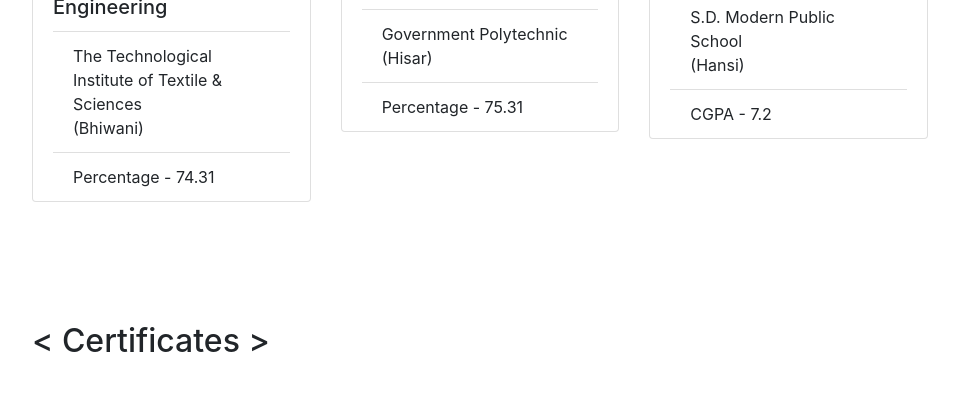
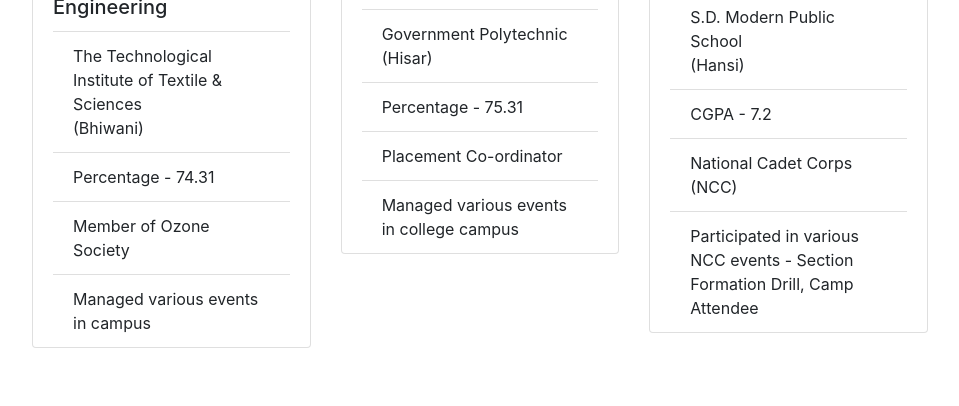
Before and after one commit to SmileVinocha/web1, a website with bundled scripts: page index.html in a window 1280 px wide. Shown: the part 2800-3206 px from the top of the page, without its empty margins (304-1263 px from the left). Built offline with nearby package versions, Linux system fonts and the light colour scheme; a web font is replaced by a local one.

Commit message:
Update index.html

```diff
--- a/index.html
+++ b/index.html
@@ -5,7 +5,7 @@
     <meta charset="utf-8" />
     <meta name="viewport" content="width=device-width, initial-scale=1, shrink-to-fit=no" />
     <meta name="description" content="" />
-    <meta name="author" content="Savvina Drougouti" />
+    <meta name="author" content="Smile" />
 
     <title>Smile Vinocha</title>
     <link rel="icon" href="/favicon.ico" type="image/x-icon" />
@@ -306,6 +306,10 @@
                             <ul class="list-group list-group-flush">
                                 <li class="list-group-item">The Technological Institute of Textile & Sciences<br>(Bhiwani)</li>
                                 <li class="list-group-item">Percentage - 74.31</li>
+                                <li class="list-group-item">Member of Ozone Society</li>
+                                <li class="list-group-item">Managed various events in campus</li>
+
+
 
                             </ul>
                         </div>
@@ -323,6 +327,10 @@
                             <ul class="list-group list-group-flush">
                                 <li class="list-group-item">Government Polytechnic<br>(Hisar)</li>
                                 <li class="list-group-item">Percentage - 75.31</li>
+                                <li class="list-group-item">Placement Co-ordinator</li>
+                                <li class="list-group-item">Managed various events in college campus</li>
+
+
 
                             </ul>
                         </div>
@@ -341,6 +349,10 @@
                             <ul class="list-group list-group-flush">
                                 <li class="list-group-item">S.D. Modern Public School<br>(Hansi)</li>
                                 <li class="list-group-item">CGPA - 7.2</li>
+                                <li class="list-group-item">National Cadet Corps (NCC)</li>
+                                <li class="list-group-item">Participated in various NCC events - Section Formation Drill, Camp Attendee</li>
+
+
 
                             </ul>
                         </div>
```
